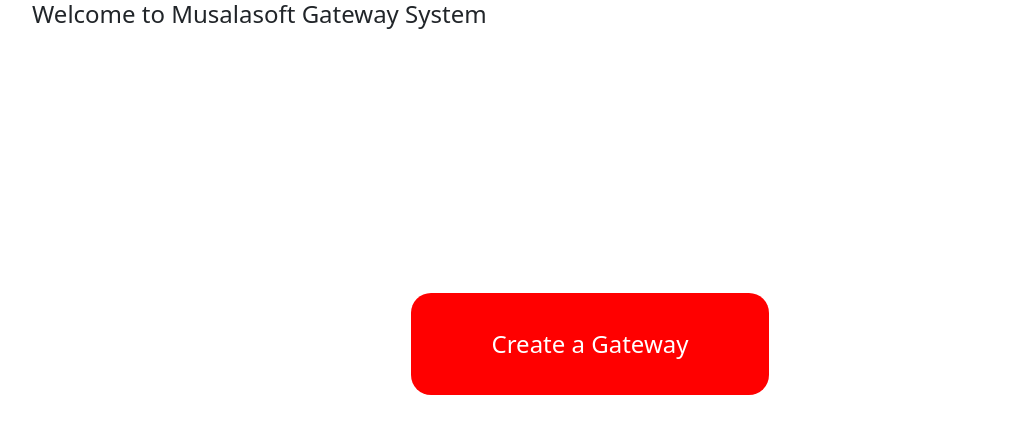
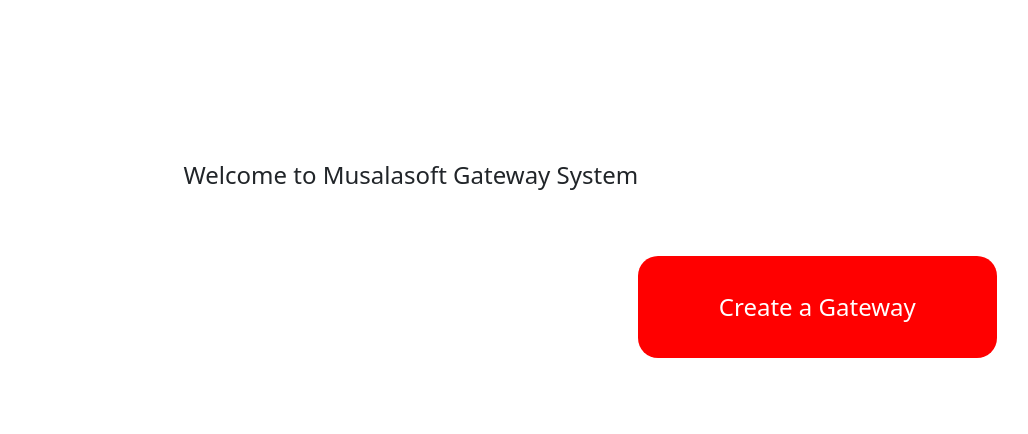
Before and after one commit to ecriph/musalasoft, a React (Create React App) app: page / in a window 1280 px wide. Shown: the top 434 px of the page, without its empty margins (50-1078 px from the left). Built offline with nearby package versions, Linux system fonts and the light colour scheme.

Commit message:
adjusted the header

```diff
--- a/src/Components/Home.js
+++ b/src/Components/Home.js
@@ -13,9 +13,10 @@
  <Container  className="btn-home"  >
   <Row >
     <Col sm={12}>
-      <h4>Welcome to Musalasoft Gateway System</h4>
       <div style={{display:'flex',
       justifyContent:'center', alignItems:'center'}}>
+              <h4>Welcome to Musalasoft Gateway System</h4>
+
     <Link to="/createg">
     <Button  className='btn-create' >
       Create a Gateway
```
